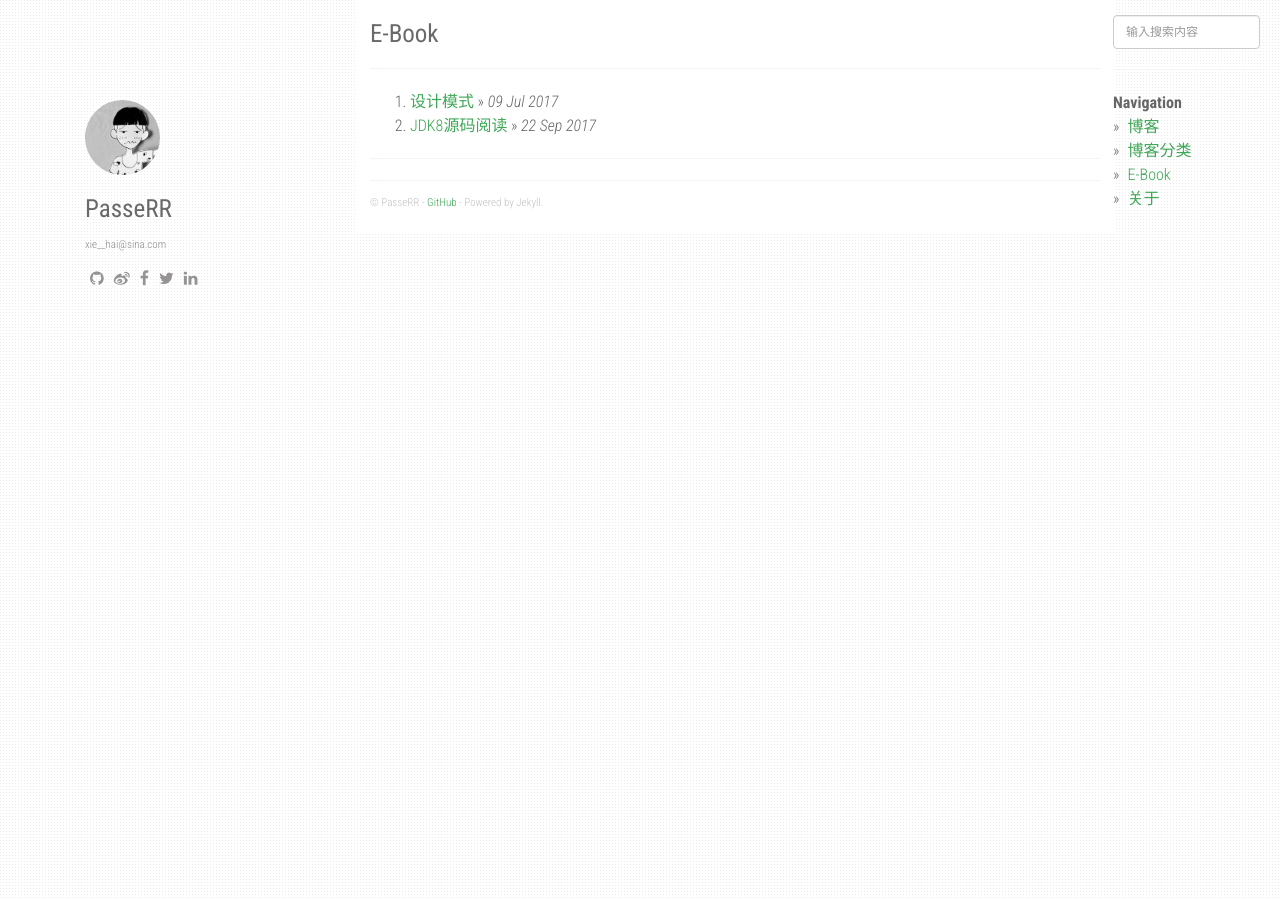
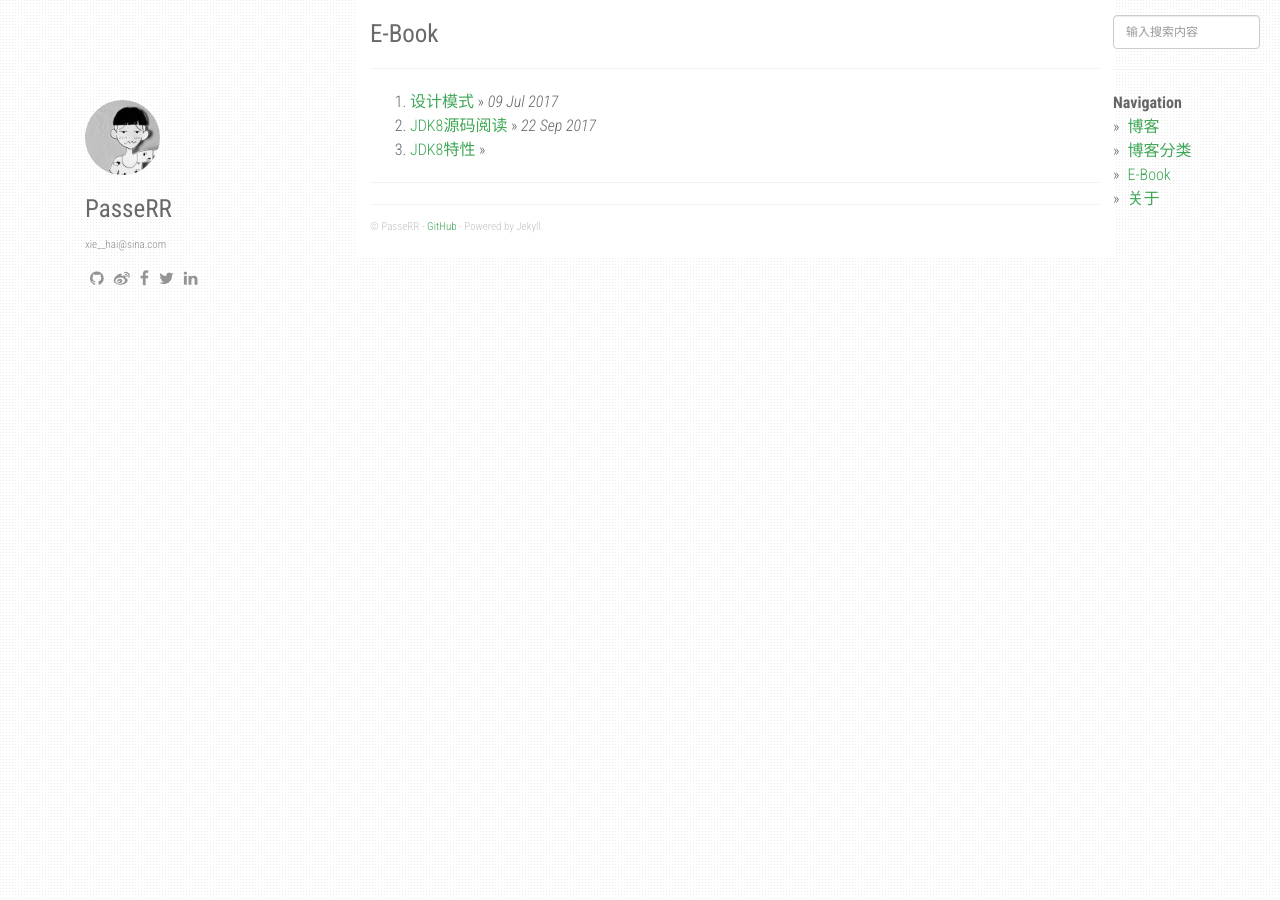
Before and after one commit to PasseRR/passerr.github.io, a Jekyll site: the page built from ebook.html, in a window 1280 px wide. Built offline with Jekyll 4.4.1, drawn with Linux system fonts in a browser that asks for light colours; nearby versions of some CDN libraries.

Commit message:
Update ebook.yml

```diff
--- a/_data/ebook.yml
+++ b/_data/ebook.yml
@@ -5,3 +5,7 @@
 - name: JDK8源码阅读
   url: /Java-Example
   date: 2017-09-22
+
+- name: JDK8特性
+  url: /jdk8-features
+  data: 2021-11-19
```
